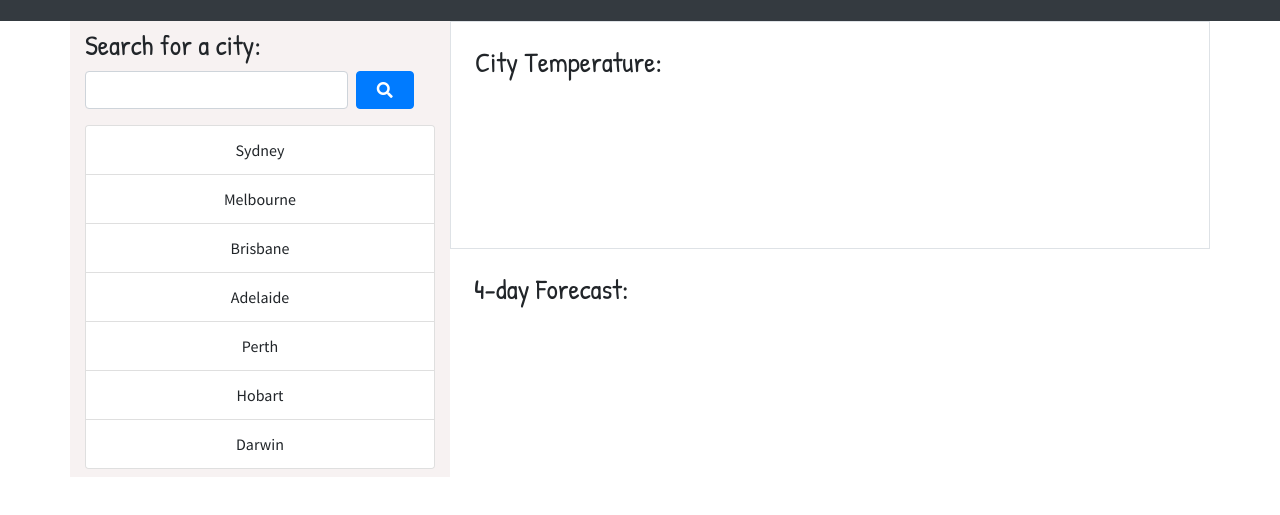
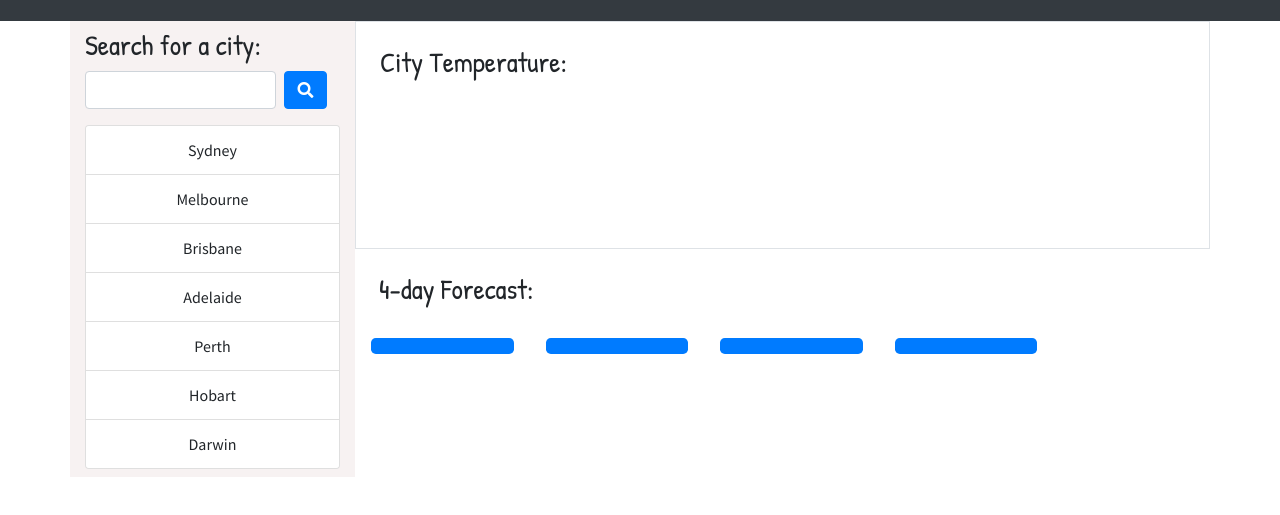
Before and after one commit to craigfbarry/weather-dashboard, a plain HTML site: page index.html in a window 1280 px wide. Shown: the part 67-582 px from the top of the page. Drawn offline with nearby package versions, Linux system fonts and the light colour scheme.

Commit message:
Added the image links in, to display icons from open weather

```diff
--- a/index.html
+++ b/index.html
@@ -16,7 +16,7 @@
     </header>
     <div class="container">
         <div class="row">
-            <sidebar class="col-4 py-2">
+            <sidebar class="col-3 py-2">
                 <div class="form-inline">
                     <label for="cityInput"><h3>Search for a city:</h3></label>
                     <input type="text" class="form-control col-9" id="cityInput">
@@ -39,7 +39,7 @@
 
 
             </sidebar>
-            <div class="col-8">
+            <div class="col-9">
                 <div class="row border p-4 h-50">
                     <div class="col">
                         <div id="city-temperature" class="row">
@@ -60,11 +60,11 @@
                 <div class="row p-4">
                     <h3>4-day Forecast:</h3>
                 </div>
-                <div class="row " id="4-day-forecast">
-                    <div id="forecast1" class="col-2 mx-3 rounded-lg text-white bg-primary"></div>
-                    <div id="forecast2" class="col-2 mx-3 rounded-lg text-white bg-primary"></div>
-                    <div id="forecast3" class="col-2 mx-3 rounded-lg text-white bg-primary"></div>
-                    <div id="forecast4" class="col-2 mx-3 rounded-lg text-white bg-primary"></div>
+                <div class="row">
+                    <div id="forecast1" class="col-2 py-2 mx-3 rounded-lg text-white bg-primary"></div>
+                    <div id="forecast2" class="col-2 py-2 mx-3 rounded-lg text-white bg-primary"></div>
+                    <div id="forecast3" class="col-2 py-2 mx-3 rounded-lg text-white bg-primary"></div>
+                    <div id="forecast4" class="col-2 py-2 mx-3 rounded-lg text-white bg-primary"></div>
 
                 </div>
 
--- a/script.js
+++ b/script.js
@@ -39,9 +39,10 @@ function currentTemp(cityTemp){
     }).then(function(response){
         var dateToday = moment().format("DD/MM/YYYY");
         var result = (response.main.temp -273.15).toFixed(1);
+        console.log(response.weather[0].icon);
 
     //Display outputs to the city-temperature div
-        $("#city-temperature").html("<h3>" + cityTemp + " " + dateToday + "</h3>");
+        $("#city-temperature").html("<h3>" + cityTemp + " " + dateToday + "</h3><img src='http://openweathermap.org/img/wn/" + response.weather[0].icon + "@2x.png' alt='conditions' height='40'>");
         $("#currentTemp").html("Temperature: " + result + "&#8451;");
         $("#humidity").text("Humidity: " + response.main.humidity + "%");
         $("#windSpeed").text("Wind Speed: " + (response.wind.speed*1.60934).toFixed(1) + " km/h");
@@ -91,7 +92,7 @@ function forecast(cityForecast){
         //Loop to update the forecast boxes
         for (i=1;i<5;i++){
             $("#forecast"+i).text(moment(response.list[i*5].dt_txt).format("DD/MM/YYYY"));
-            $("#forecast"+i).append("<br/>" + response.list[i*5].weather[0].icon);
+            $("#forecast"+i).append("<br/><img src='http://openweathermap.org/img/wn/" + response.list[i*5].weather[0].icon + "@2x.png' alt='conditions' height='30'>");
             $("#forecast"+i).append("<br/>Temp: " + (response.list[i*5].main.temp_max -273.15).toFixed(1) + "&#8451;");
             $("#forecast"+i).append("<br/>Humidity: " + response.list[i*5].main.humidity + "%");
         }
```
